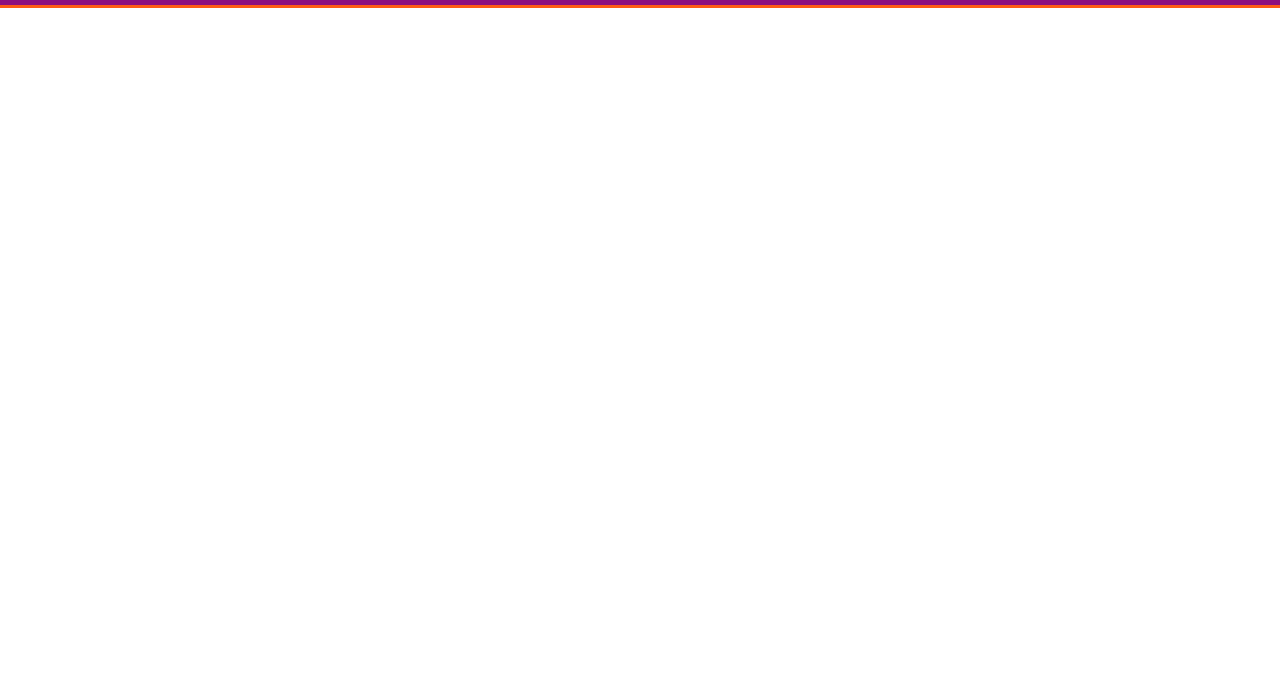
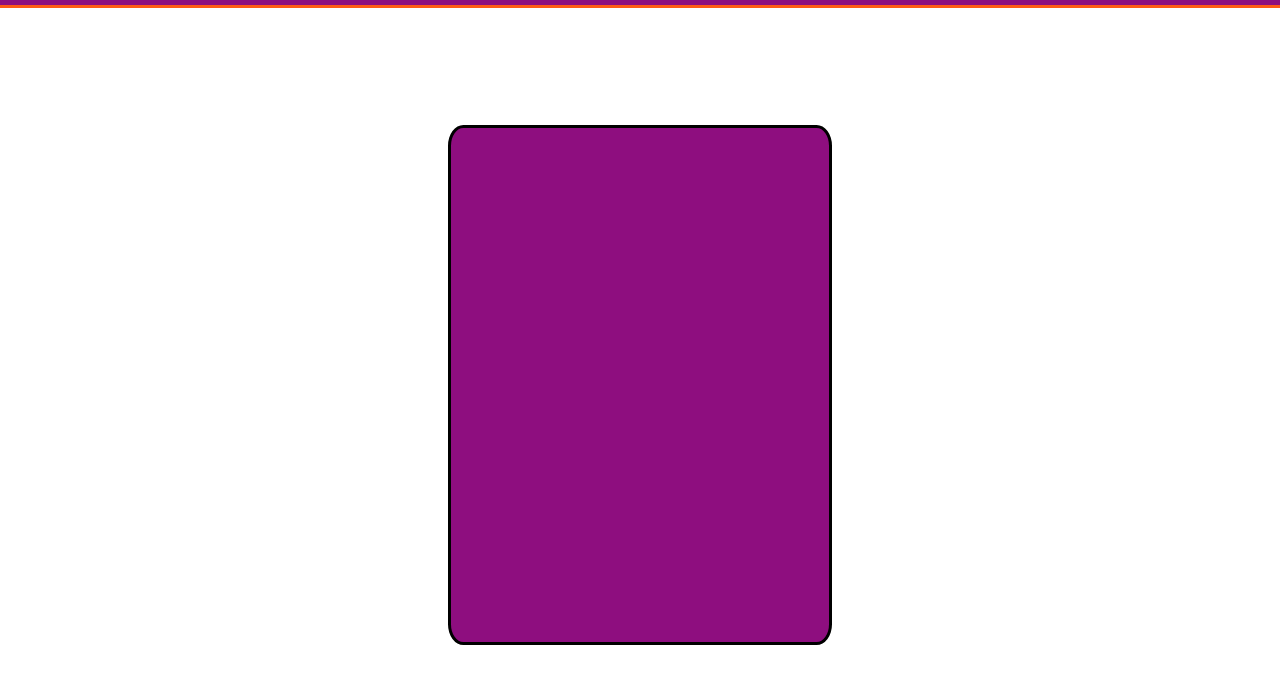
Before and after one commit to GustavoQuaresma/TECCHICKEN-DOCUMENTACAO, a plain HTML site: page SPRINT2/Site/login.html in a window 1280 px wide. Shown: the part 75-758 px from the top of the page. Drawn offline with Linux system fonts and the light colour scheme.

Commit message:
Modelando Login do Site

```diff
--- a/SPRINT2/Site/login.html
+++ b/SPRINT2/Site/login.html
@@ -20,5 +20,10 @@
             </ul>
           </nav>
     </div>
+    <div class="fundo">
+
+
+    </div>
+
 </body>
 </html>
--- a/SPRINT2/Site/stylelogin.css
+++ b/SPRINT2/Site/stylelogin.css
@@ -52,3 +52,16 @@ body {
     color: #ff5b15;
 
   }
+
+  .fundo {
+    position:absolute;
+    width: 30%;
+    height: 65%;
+    left: 35;
+    right: 35%;
+    top: 25%;
+    background: #8e0e7f;
+    border: 3px solid #000000;
+    box-sizing: border-box;
+    border-radius: 4%;
+    }
```
